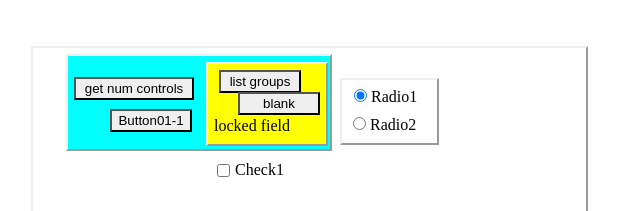
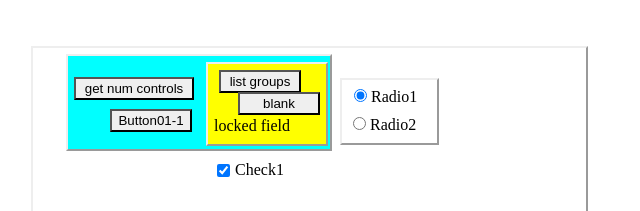
Before and after one commit to RichardHerz/lcCardLayoutToWeb, a plain HTML site: page web output card robo 1/index.html in a window 1280 px wide. Shown: the top 211 px of the page, 0-640 px from the left. Drawn offline with Linux system fonts and the light colour scheme; files whose address does not match are found by name.

Commit message:
finish import checkbox
mostly

```diff
--- a/web output card robo 1/index.html
+++ b/web output card robo 1/index.html
@@ -30,7 +30,7 @@
       </label>
    </div> <!-- end of div div_RADIO_group_1045-->
    <label id="checkbox_Check1_1046_LABEL">
-      <input type="checkbox" id="checkbox_Check1_1046">
+      <input type="checkbox" id="checkbox_Check1_1046" checked>
       <span id="checkbox_Check1_1046_SPAN">Check1</span>
    </label>
    <img id="image_robo_99_png_1059" src="images/robo 99.png">
```
Also changed, not shown: 1 other file.
